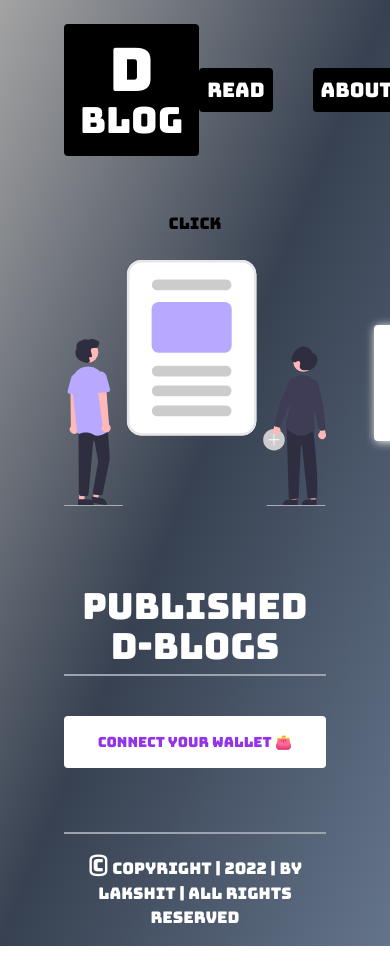
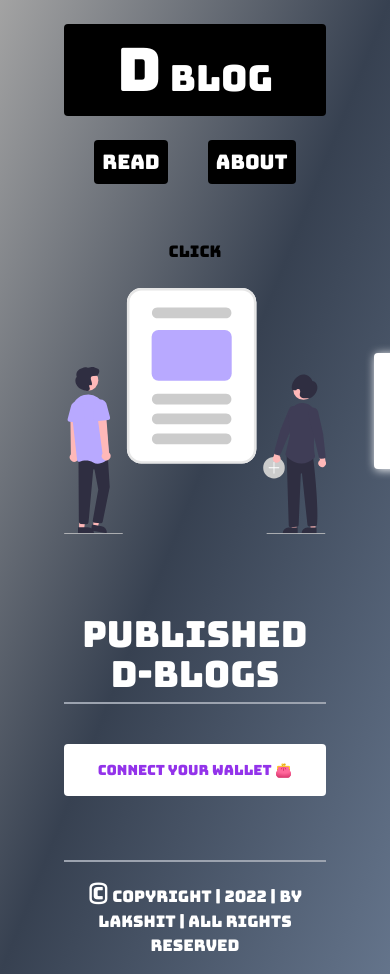
Before and after one commit to Lakshit-Chiranjiv/D-Blog-Dapp, a React (Vite) app in the folder client/: page / in a window 390 px wide. Shown: the top 974 px of the page. Before the commit the page ends 946 px from the top, so only its background shows below. Built offline with nearby package versions, Linux system fonts and the light colour scheme.

Commit message:
responsive styles

```diff
--- a/client/src/components/Nav.jsx
+++ b/client/src/components/Nav.jsx
@@ -7,7 +7,7 @@ const Nav = ({account,getAllBlogs}) => {
   const navigate = useNavigate();
 
   return (
-    <nav className='flex justify-around items-center py-6 mb-8 mx-16'>
+    <nav className='grid grid-cols-1 md:grid-cols-2 gap-6 py-6 mb-8 mx-16'>
         <a href="#" onClick={()=>{
           getAllBlogs();
           navigate('/')
@@ -16,7 +16,7 @@ const Nav = ({account,getAllBlogs}) => {
                 <h1 className="text-4xl text-white"><span className='text-6xl'>D</span> Blog</h1>
             </div>
         </a>
-        <div className="flex gap-10 items-center">
+        <div className="flex gap-10 items-center justify-center">
             <NavItem navItemName='Read' linkLoc='#bloglist' navFunc={()=>{navigate('/')}}/>
             {
               account &&
```
